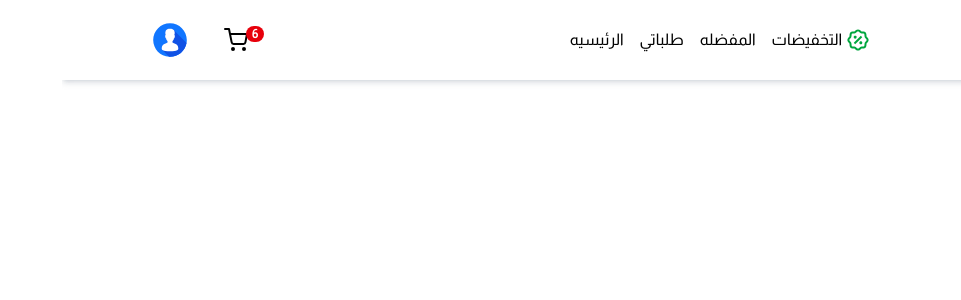
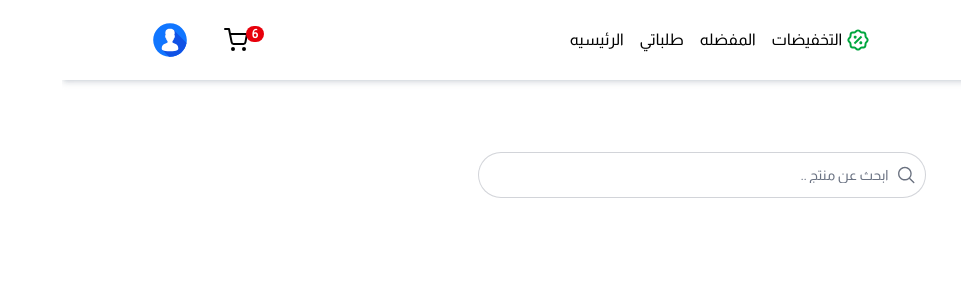
Before and after one commit to ali98nadhum/ecommerce-front, a React (Vite) app: page / in a window 1280 px wide. Shown: the top 300 px of the page, without its empty margins (319-1280 px from the left). Built offline with nearby package versions, Linux system fonts and the light colour scheme.

Commit message:
Update homePage comp

```diff
--- a/src/pages/Home/HomePage.jsx
+++ b/src/pages/Home/HomePage.jsx
@@ -1,11 +1,27 @@
-import React from 'react'
+import React, { useState } from 'react'
 import Container from "../../components/Container/Container";
 
+
 const HomePage = () => {
+  const [searchQuery, setSearchQuery] = useState("");
+  console.log(searchQuery);
+
+  const handleSearchChange = (event) => {
+    setSearchQuery(event.target.value);
+  };
   return (
     <div className='home'>
       <Container>
         <h1 className='text-3xl p-2 mt-5'>الرئيسيه</h1>
+        {/* ===== Serach box ===== */}
+        <div className='flex items-center justify-center'>
+        <div className="p-2 flex items-center border pl-4 gap-2 bg-white border-gray-500/30 h-[46px] rounded-full overflow-hidden max-w-md w-full">
+    <svg xmlns="http://www.w3.org/2000/svg" width="22" height="22" viewBox="0 0 30 30" fill="#6B7280">
+        <path d="M13 3C7.489 3 3 7.489 3 13s4.489 10 10 10a9.95 9.95 0 0 0 6.322-2.264l5.971 5.971a1 1 0 1 0 1.414-1.414l-5.97-5.97A9.95 9.95 0 0 0 23 13c0-5.511-4.489-10-10-10m0 2c4.43 0 8 3.57 8 8s-3.57 8-8 8-8-3.57-8-8 3.57-8 8-8"/>
+    </svg>
+    <input type="text" placeholder="ابحث عن منتج .." className="w-full h-full outline-none text-gray-500 placeholder-gray-500 text-sm" onChange={handleSearchChange} />
+</div>
+        </div>
       </Container>
     </div>
   )
```
